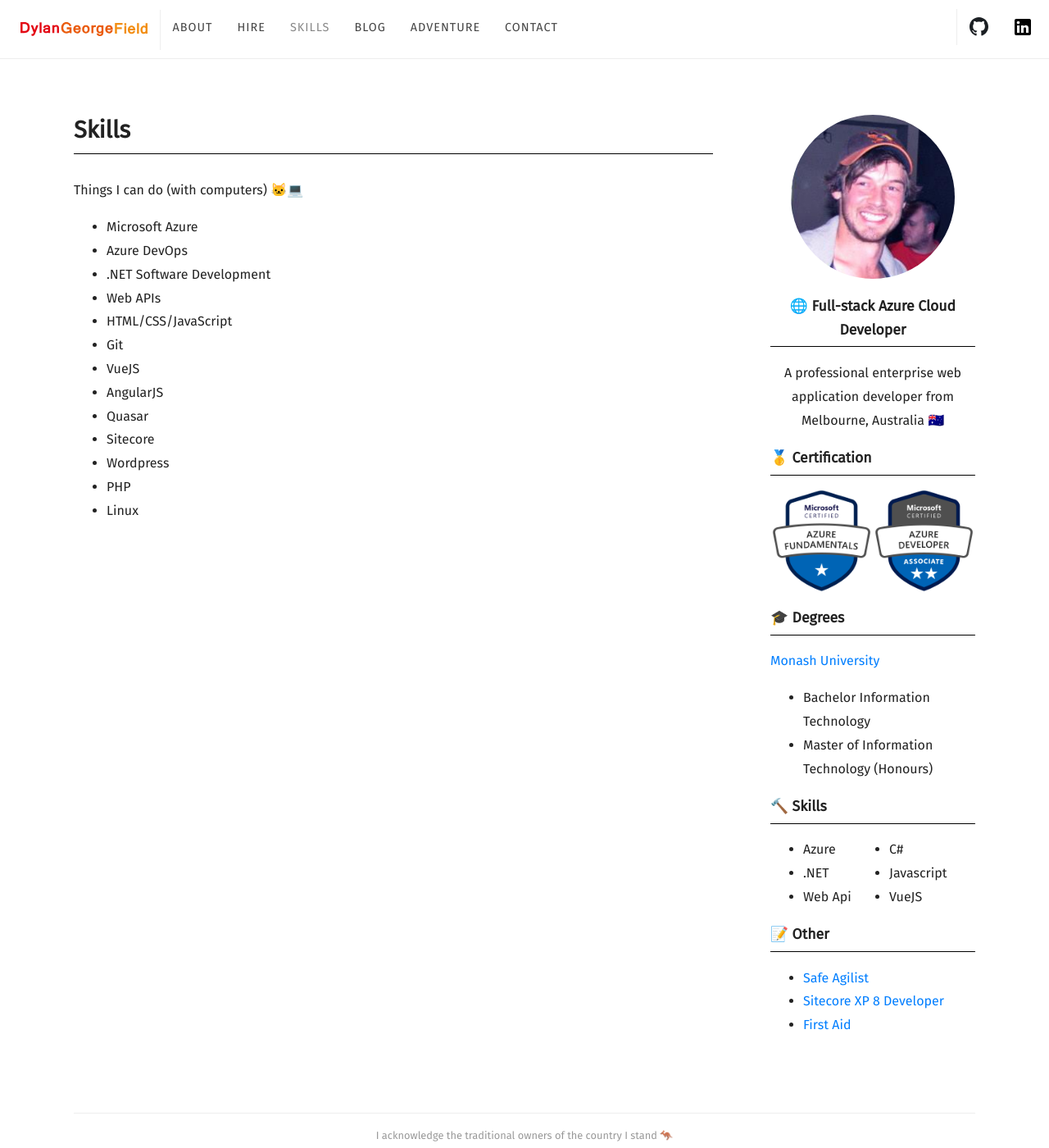
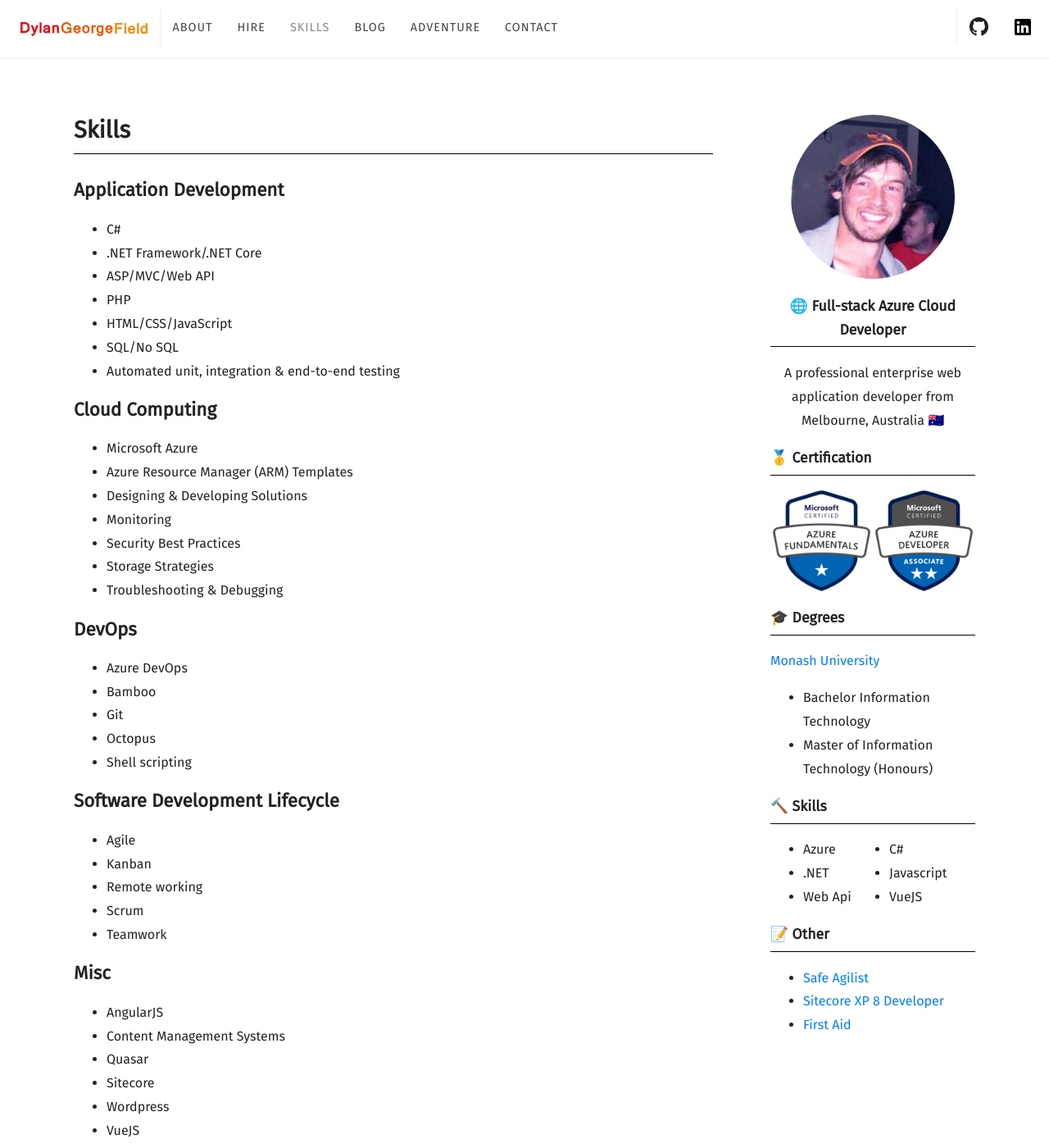
Before and after one commit to Dylan-George-Field/software.georgefield.com.au, a Jekyll site: the page built from skills.html, in a window 1280 px wide and 1400 px high. Shown: the whole window at 82% size. Built offline with Jekyll 4.4.1, drawn with Linux system fonts in a browser that asks for light colours; some web fonts are replaced.

Commit message:
Add list of random skills

```diff
--- a/skills.html
+++ b/skills.html
@@ -4,20 +4,49 @@
 ---
 <div class="editable">
 	<h1 class="section-border">Skills</h1>
-	<p>Things I can do (with computers) 🐱‍💻</p>
+	<h2>Application Development</h2>
+	<ul>
+		<li>C#</li>
+		<li>.NET Framework/.NET Core</li>
+		<li>ASP/MVC/Web API</li>
+		<li>PHP</li>
+		<li>HTML/CSS/JavaScript</li>
+		<li>SQL/No SQL</li>
+		<li>Automated unit, integration & end-to-end testing</li>
+	</ul>
+	<h2>Cloud Computing</h2>
 	<ul>
 		<li>Microsoft Azure</li>
+		<li>Azure Resource Manager (ARM) Templates</li>
+		<li>Designing & Developing Solutions</li>
+		<li>Monitoring</li>
+		<li>Security Best Practices</li>
+		<li>Storage Strategies</li>
+		<li>Troubleshooting & Debugging</li>
+	</ul>
+	<h2>DevOps</h2>
+	<ul>
 		<li>Azure DevOps</li>
-		<li>.NET Software Development</li>
-		<li>Web APIs</li>
-		<li>HTML/CSS/JavaScript</li>
+		<li>Bamboo</li>
 		<li>Git</li>
-		<li>VueJS</li>
+		<li>Octopus</li>
+		<li>Shell scripting</li>
+	</ul>
+	<h2>Software Development Lifecycle</h2>
+	<ul>
+		<li>Agile</li>
+		<li>Kanban</li>
+		<li>Remote working</li>
+		<li>Scrum</li>
+		<li>Teamwork</li>
+	</ul>
+	<h2>Misc</h2>
+	<ul>
 		<li>AngularJS</li>
+		<li>Content Management Systems</li>
 		<li>Quasar</li>
 		<li>Sitecore</li>
 		<li>Wordpress</li>
-		<li>PHP</li>
-		<li>Linux</li>
+		<li>VueJS</li>
 	</ul>
 </div>
```
